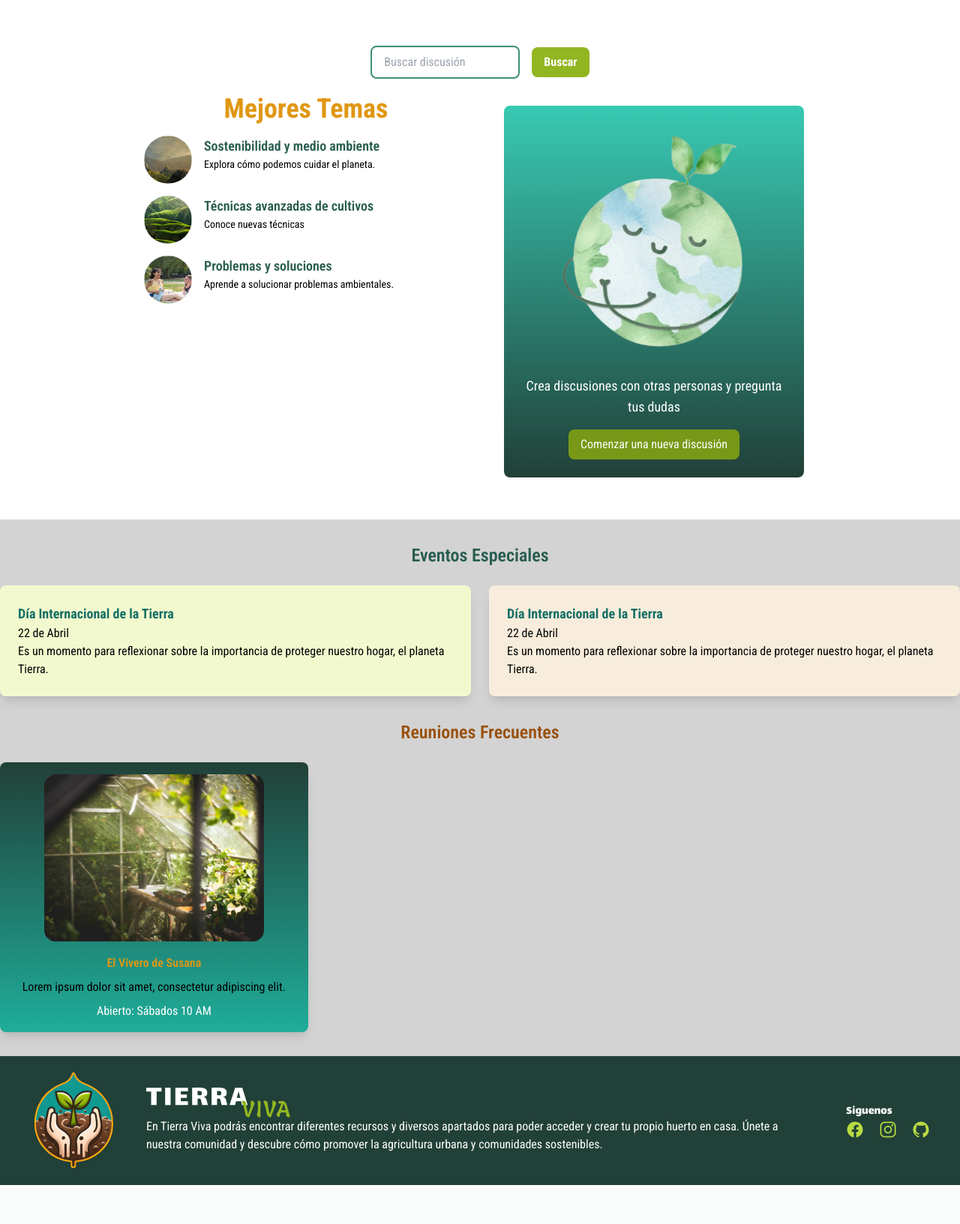
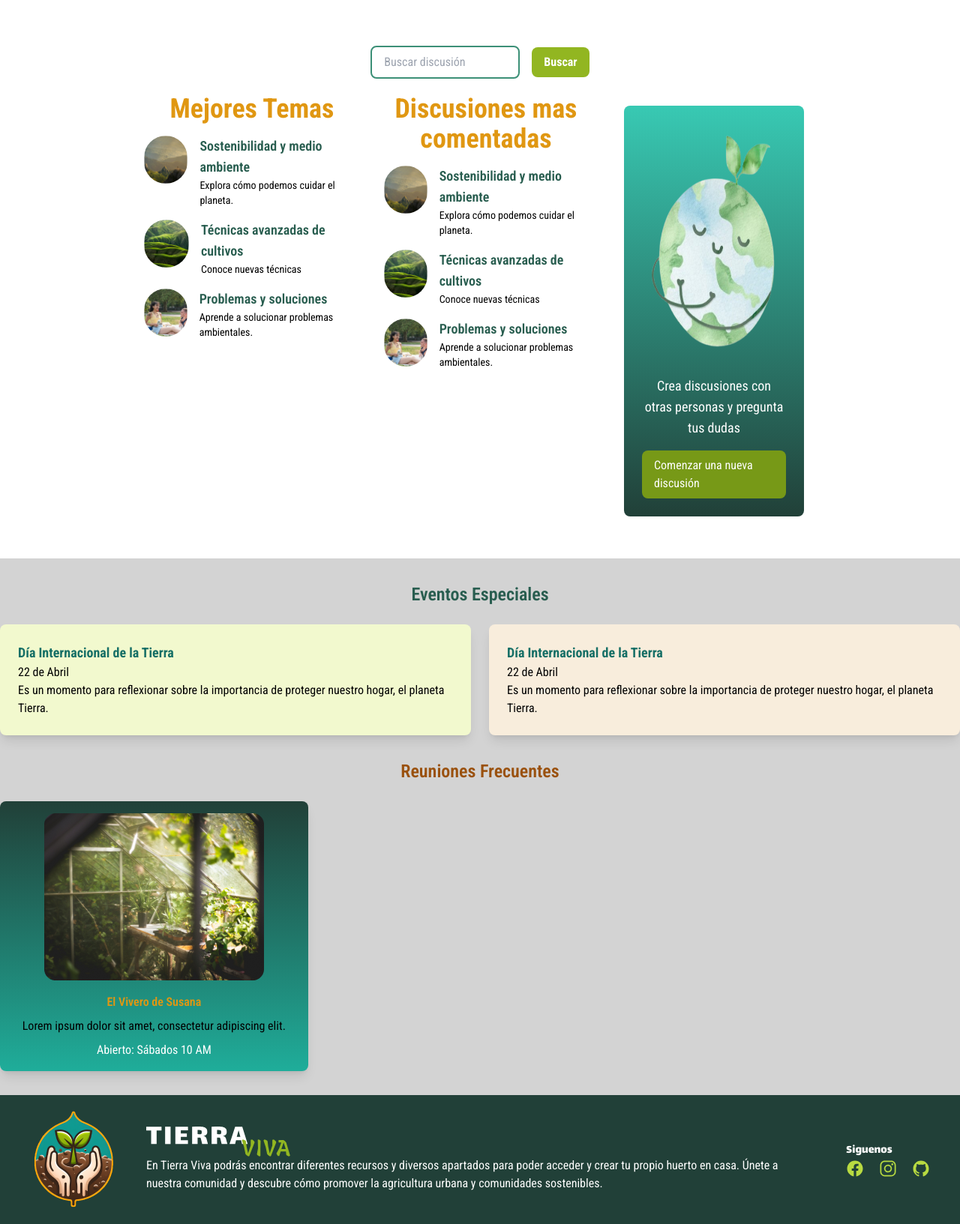
Before and after one commit to esteban-od1n/TierraViva2024, a Symfony app: template templates/pages/foro.html.twig in a window 1280 px wide. Shown: the part 540-2173 px from the top of the page at 75% size. Before the commit the page ends 2121 px from the top, so only its background shows below. Run offline with Twig, Linux system fonts and the light colour scheme; the template is opened without the code that fills it, so the values that code supplies are empty; style sheets or scripts are compiled from the project's sources; some libraries are stand-ins or nearby versions; some web fonts are replaced.

Commit message:
Cambios pequeños

```diff
--- a/templates/pages/foro.html.twig
+++ b/templates/pages/foro.html.twig
@@ -71,6 +71,35 @@
                     <!-- Añadir más temas si es necesario -->
                 </ul>
             </div>
+    <div class="flex justify-center">
+        <div class="w-full max-w-4xl flex space-x-8">
+            <div class="w-1/2">
+                <h1 class="text-center text-buttercup-500 font-bold text-4xl">Discusiones mas comentadas</h1>
+                <ul class="mt-4 space-y-4">
+                    <li class="flex items-start">
+                        <img src="imgs/sostenibilidad.jpg" class="w-16 h-16 rounded-full mr-4" alt="Sostenibilidad">
+                        <div>
+                            <h3 class="text-timber-green-700 text-lg font-semibold">Sostenibilidad y medio ambiente</h3>
+                            <p class="text-sm text-gray-600">Explora cómo podemos cuidar el planeta.</p>
+                        </div>
+                    </li>
+                    <li class="flex items-start">
+                        <img src="imgs/tecnica.jpg" class="w-16 h-16 rounded-full mr-4" alt="Tecnicas avanzadas">
+                        <div>
+                            <h3 class="text-timber-green-700 text-lg font-semibold">Técnicas avanzadas de cultivos</h3>
+                            <p class="text-sm text-gray-600">Conoce nuevas técnicas</p>
+                        </div>
+                    </li>
+                    <li class="flex items-start">
+                        <img src="imgs/person.jpg" class="w-16 h-16 rounded-full mr-4" alt="personas">
+                        <div>
+                            <h3 class="text-timber-green-700 text-lg font-semibold">Problemas y soluciones</h3>
+                            <p class="text-sm text-gray-600">Aprende a solucionar problemas ambientales.</p>
+                        </div>
+                    </li>
+                    <!-- Añadir más temas si es necesario -->
+                </ul>
+            </div>
             <div class="w-1/2">
                 <div class="rounded-xl flex flex-col p-4 gap-4">
                     <div class="bg-gradient-to-b from-lochinvar-400 to-timber-green-900 p-6 rounded-lg flex flex-col items-center justify-center">
--- a/templates/pages/providers.html.twig
+++ b/templates/pages/providers.html.twig
@@ -66,7 +66,7 @@
 </section>
 
 <div class="py-16 text-center">
-    <h2 class="text-4xl font-bold mb-10 text-buttercup-500">Marcas Locales</h2>
+    <h2 class="text-4xl font-bold mb-10 text-buttercup-500">Nuevos productos</h2>
     <div class="flex flex-wrap justify-center gap-6">
         <div class="bg-white shadow-lg rounded-lg p-5 max-w-xs">
             <img class="rounded-lg w-full h-48 object-cover" src="imgs/fresasor.png" alt="Fresas Orgánicas" />
```
Also changed, not shown: src/Controller/verPost.php (added, +15 -0 lines), templates/pages/verPost.html.twig (added).
